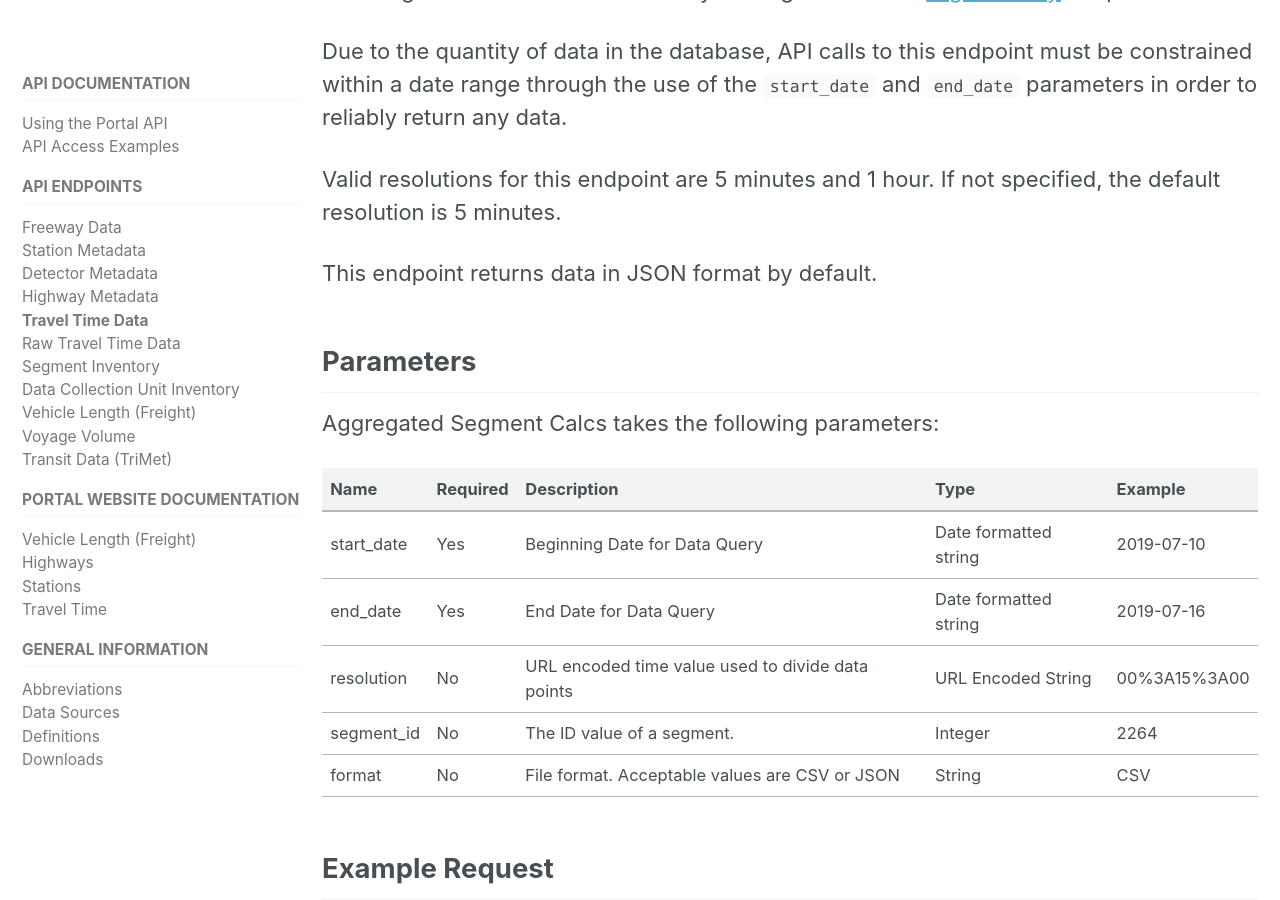
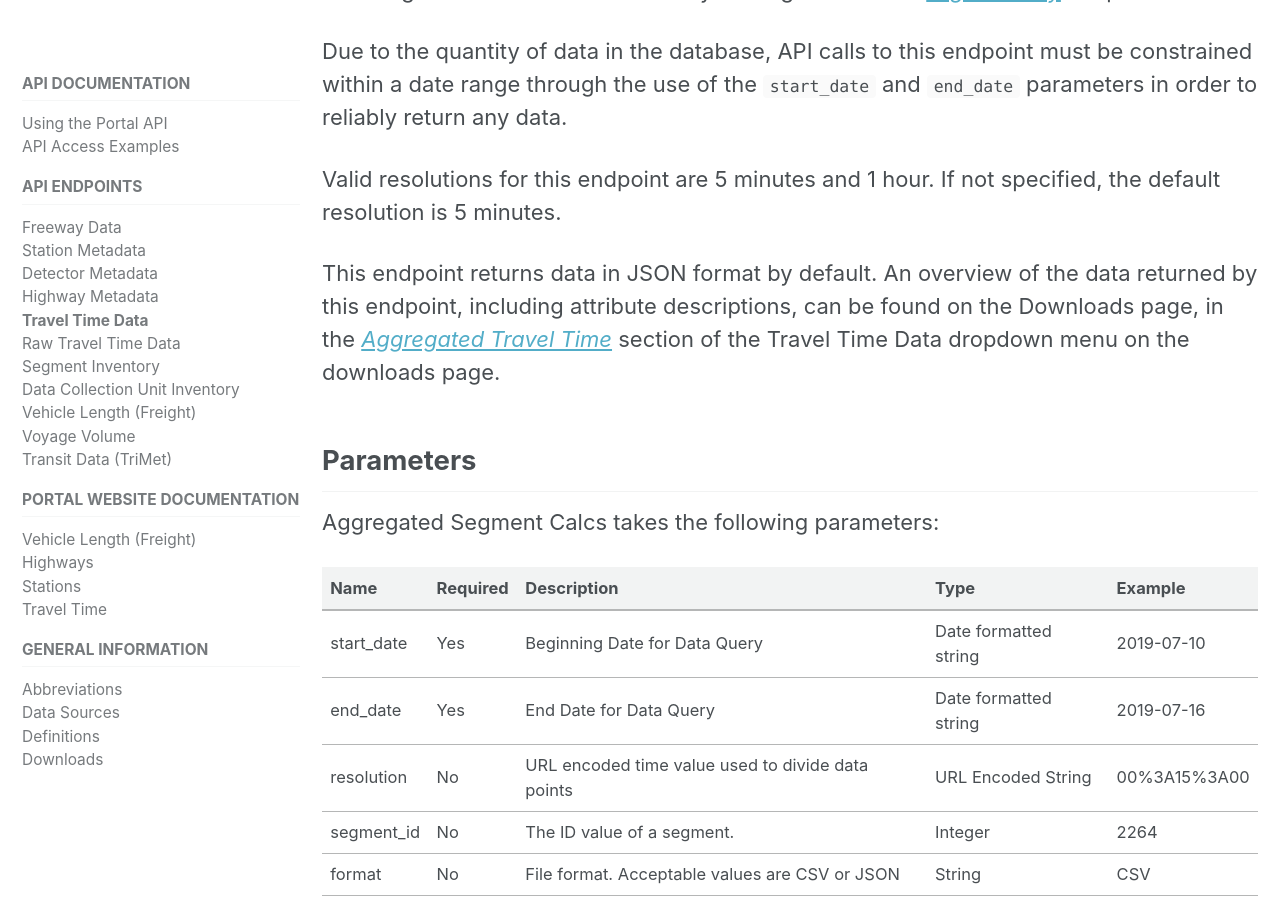
Before and after one commit to adus/portal-documentation, a Jekyll site: the page built from _documents/aggregatedsegmentcalcs.md, in a window 1280 px wide and 900 px high, scrolled down 321 px. Built offline with Jekyll 4.4.1, drawn with Linux system fonts in a browser that asks for light colours; nearby versions of some CDN libraries; some of the changed text lies outside the part shown.

Commit message:
Update aggregatedsegmentcalcs.md
Added note about returned data and link to downloads page.

```diff
--- a/_documents/aggregatedsegmentcalcs.md
+++ b/_documents/aggregatedsegmentcalcs.md
@@ -7,7 +7,7 @@
 
 Valid resolutions for this endpoint are 5 minutes and 1 hour. If not specified, the default resolution is 5 minutes.
 
-This endpoint returns data in JSON format by default.
+This endpoint returns data in JSON format by default. An overview of the data returned by this endpoint, including attribute descriptions, can be found on the Downloads page, in the [_Aggregated Travel Time_]({{ site.url }}{{ site.baseurl }}/documents/downloads/) section of the Travel Time Data dropdown menu on the downloads page.
 
 ## Parameters
 Aggregated Segment Calcs takes the following parameters:
```
Also changed, not shown: other parts of _documents/aggregatedsegmentcalcs.md (+1 -1 lines).
